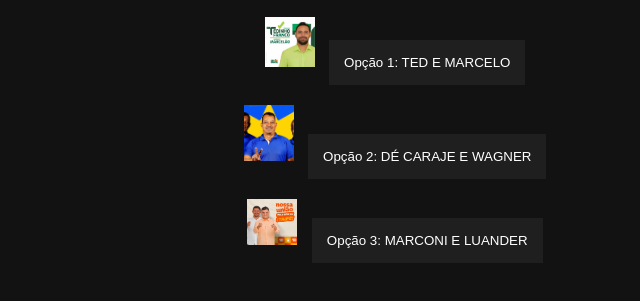
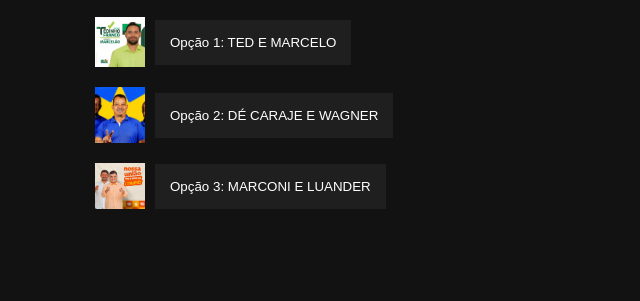
Before and after one commit to BlackHeartNet/VOTAAIITAIPE, a plain HTML site: page index.html in a window 1280 px wide. Shown: the part 81-382 px from the top of the page, without its empty margins (245-885 px from the left). Drawn offline with Linux system fonts and the light colour scheme.

Commit message:
Update index.html

```diff
--- a/index.html
+++ b/index.html
@@ -10,15 +10,15 @@
     <div class="container">
         <h1>VOTA AI ITAIPÉ</h1>
         <div class="vote-buttons">
-            <div>
+            <div class="vote-option">
                 <img src="opcao1.png" alt="Opção 1" class="option-image">
                 <button onclick="vote('Opção 1')">Opção 1: TED E MARCELO</button>
             </div>
-            <div>
+            <div class="vote-option">
                 <img src="opcao2.png" alt="Opção 2" class="option-image">
                 <button onclick="vote('Opção 2')">Opção 2: DÉ CARAJE E WAGNER</button>
             </div>
-            <div>
+            <div class="vote-option">
                 <img src="opcao3.png" alt="Opção 3" class="option-image">
                 <button onclick="vote('Opção 3')">Opção 3: MARCONI E LUANDER</button>
             </div>
```
